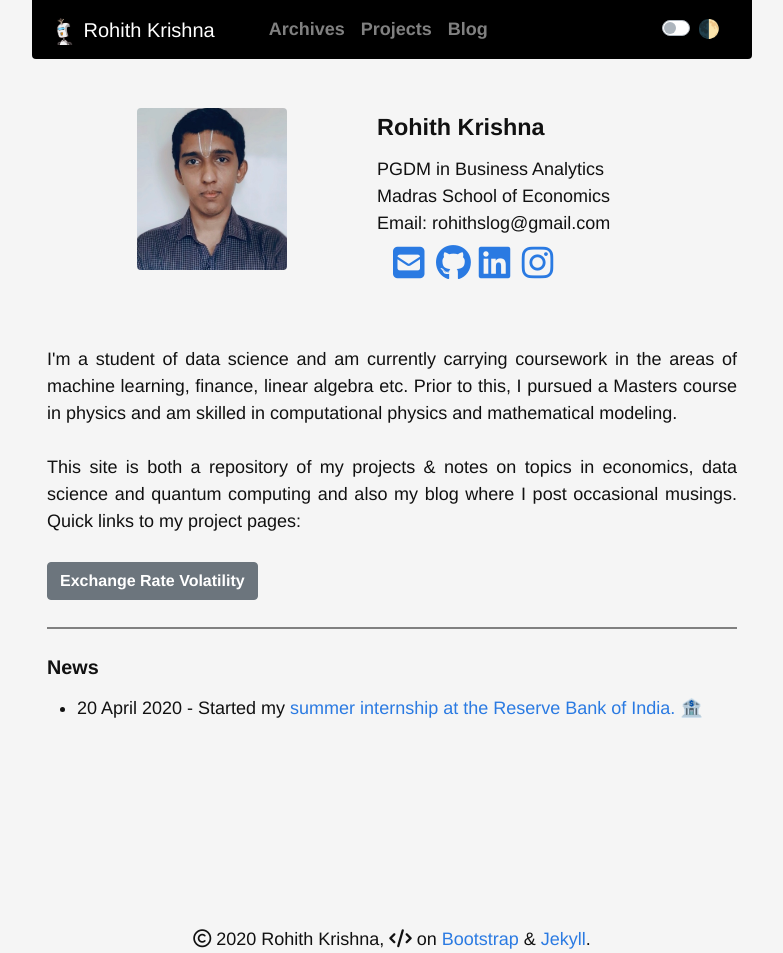
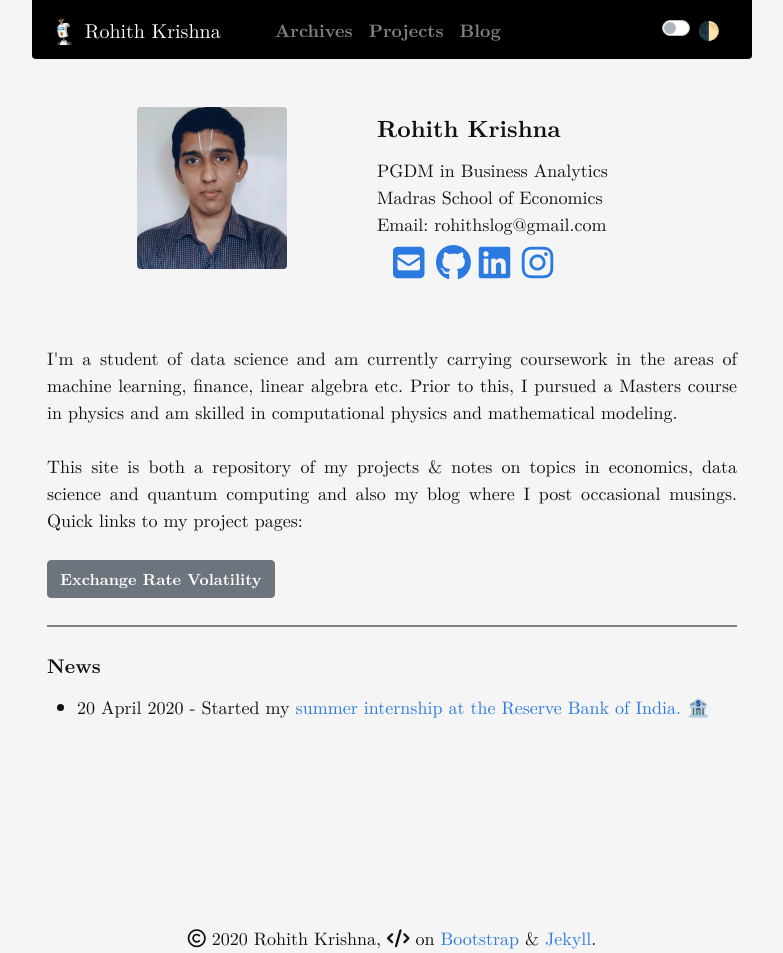
Before and after one commit to rohithmay/rohithmay.github.io, a Jekyll site: the page built from index.md, in a window 1280 px wide. Shown: the whole page, without its empty margins (248-1031 px from the left). Built offline with Jekyll 4.4.1, drawn with Linux system fonts in a browser that asks for light colours; nearby versions of some CDN libraries; a style sheet for code colours, icons or effects is not loaded.

Commit message:
Update main.scss

```diff
--- a/css/main.scss
+++ b/css/main.scss
@@ -6,8 +6,8 @@
 
 // Our variables
 //$base-font-family: 'Nunito', Helvetica, Arial, sans-serif;
-$base-font-family: 'Helvetica Neue', Helvetica, Arial, sans-serif;
-// $base-font-family: 'Latin Modern', Georgia, Times, serif;
+// $base-font-family: 'Helvetica Neue', Helvetica, Arial, sans-serif;
+$base-font-family: 'Latin Modern', Georgia, Times, serif;
 $base-font-size: 18px;
 $small-font-size: $base-font-size * 0.875;
 $base-line-height: 1.5;
```
